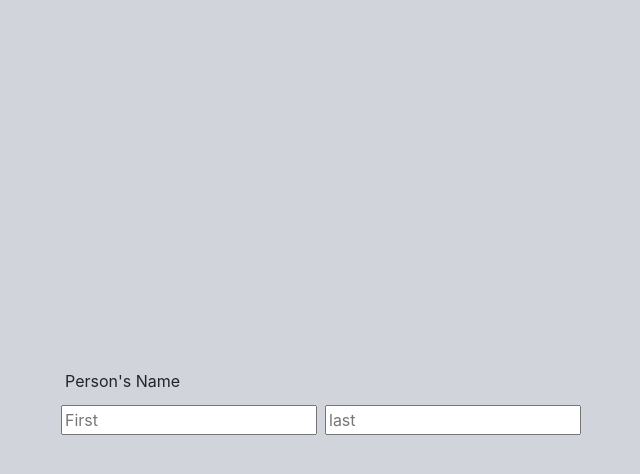
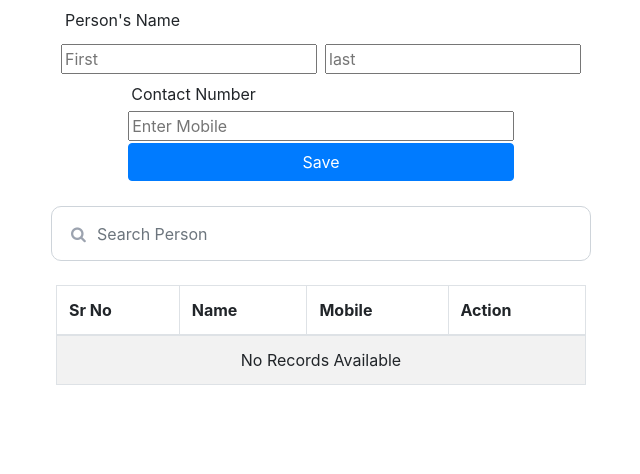
Before and after one commit to Ricodey77/Intern_Task, a plain HTML site: page EasyOps/index.html in a window 1280 px wide. Shown: the top 474 px of the page, without its empty margins (319-959 px from the left). Drawn offline with nearby package versions, Linux system fonts and the light colour scheme.

Commit message:
Update styles.css

```diff
--- a/EasyOps/styles.css
+++ b/EasyOps/styles.css
@@ -1,13 +1,3 @@
-body{
-
-    background: #d1d5db;
-}
-
-.height{
-
-    height: 100vh;
-}
-
 .form{
 
     position: relative;
```
